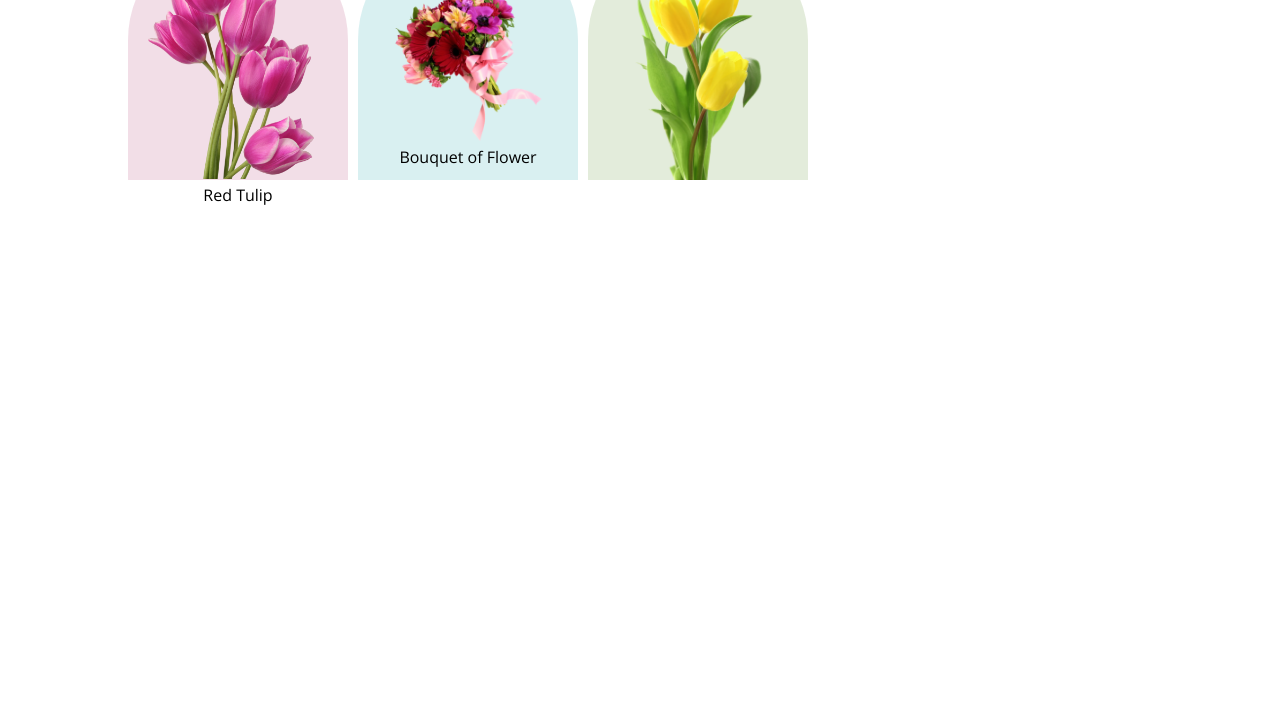
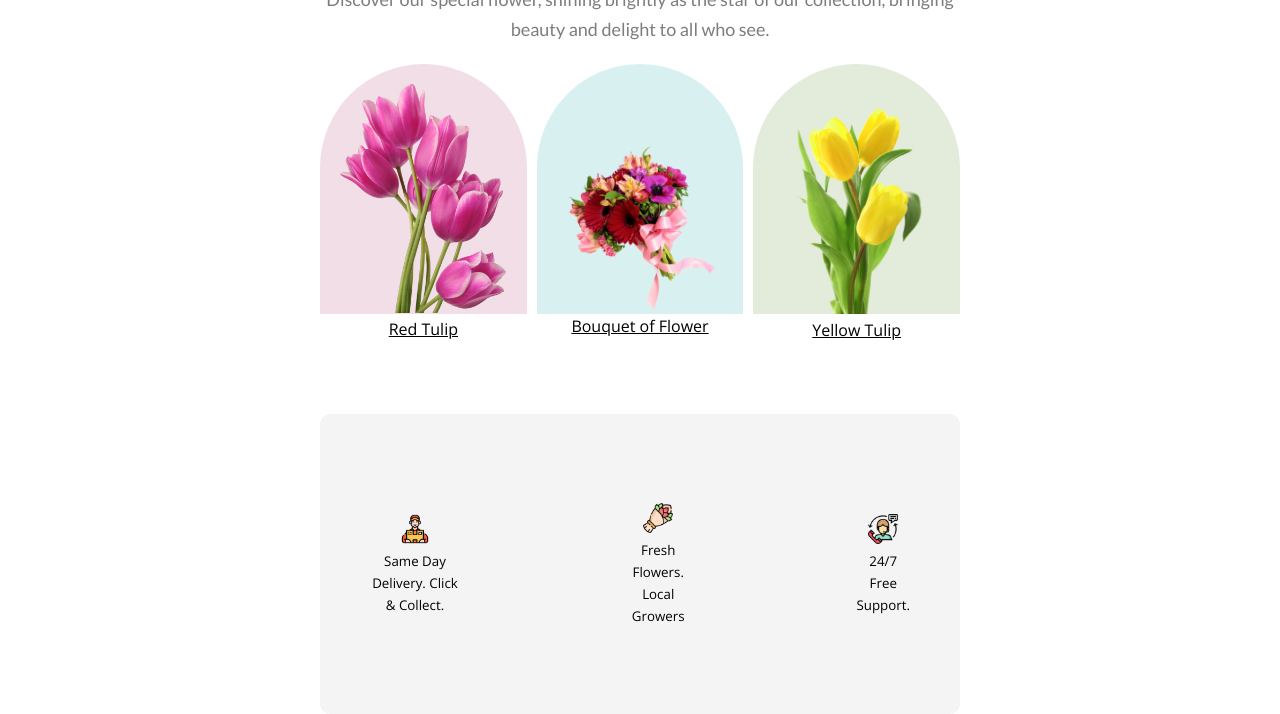
Before and after one commit to sabbirsiddique/assignment-01-flower-shop, a plain HTML site: page index.html in a window 1280 px wide. Shown: the part 564-1278 px from the top of the page. Before the commit the page ends 800 px from the top, so only its background shows below. Drawn offline with nearby package versions, Linux system fonts and the light colour scheme.

Commit message:
flower shop section2 done

```diff
--- a/index.html
+++ b/index.html
@@ -50,13 +50,23 @@
                     </div>
                     <div class="flower-card-3">
                         <img class="flower-img-3" src="./Flower Asset/yellowTulip.png" alt="">
+                        <p>Yellow Tulip</p>
                     </div>
-                    <p>Yellow Tulip</p>
+
                 </div>
                 <div class="service-info">
-                    <div class="services-1"></div>
-                    <div class="services-2"></div>
-                    <div class="services-3"></div>
+                    <div class="services-1 servive-details">
+                        <img class="delivry-img" src="./Flower Asset/Group 57.png" alt=""> <br>
+                        <small>Same Day Delivery. Click & Collect.</small>
+                    </div>
+                    <div class="services-2 servive-details">
+                        <img class="delivry-img" src="./Flower Asset/Group 58.png" alt=""> <br>
+                        <small>Fresh Flowers. Local Growers</small>
+                    </div>
+                    <div class="services-3 servive-details">
+                        <img class="delivry-img" src="./Flower Asset/Group 59.png" alt=""> <br>
+                        <small>24/7 Free Support.</small>
+                    </div>
                 </div>
             </div>
         </section>
--- a/styles/flower.css
+++ b/styles/flower.css
@@ -67,15 +67,17 @@ body {
 
 /* Section-1 styles end */
 
-.flower-shop-section2{
+.flower-shop-section2 {
     background-color: #FFF;
+    max-width: 1366px;
     /* max-width: 1366px;
     max-height: 900px; */
-    width: 100hw;
+    /* width: 100hw; */
+    margin-top: 50px;
 }
 
-.our-featured-flowers{
-    width: 80%;
+.our-featured-flowers {
+    width: 50%;
     margin: auto;
 }
 
@@ -109,21 +111,75 @@ body {
 
 .flower-img-2 {
     width: 166px;
-    padding-top: 45px;
-    padding-left: 30px;
+    padding-top: 80px;
+    padding-left: 25px;
 }
 
 .flower-img-3 {
     width: 153px;
     padding-top: 20px;
-    padding-left: 32px;
+    padding-left: 27px;
 }
 
 .flower-cards {
     display: flex;
     gap: 10px;
+    margin-top: 20px;
 }
 
 .flower-cards p {
     text-align: center;
+    text-decoration: underline;
 }
+
+.featured-flower-title {
+    color: #272727;
+    text-align: center;
+    font-family: Lato;
+    font-size: 40px;
+    font-weight: 800;
+}
+
+.featured-flower-description {
+    color: rgba(39, 39, 39, 0.60);
+    text-align: center;
+    font-family: Lato;
+    font-size: 18px;
+    font-style: normal;
+    font-weight: 400;
+    line-height: 30px;
+}
+
+.service-info {
+    background: rgba(39, 39, 39, 0.05);
+    margin: 50px;
+    display: flex;
+    align-items: center;
+    gap: 60px;
+    width: 100%;
+    height: 300px;
+    margin: auto;
+    margin-top: 100px;
+    border-radius: 10px;
+}
+
+.delivry-img {
+    width: 30px;
+    height: 30px;
+}
+
+.servive-details {
+    text-align: center;
+    padding: 50px;
+
+    /* padding: 50px 60px 50px 60px; */
+}
+
+.service-details small {
+    color: rgba(39, 39, 39, 0.80);
+    text-align: center;
+    font-family: Lato;
+    font-size: 24px;
+    font-weight: 600;
+    line-height: 35px;
+}
```
